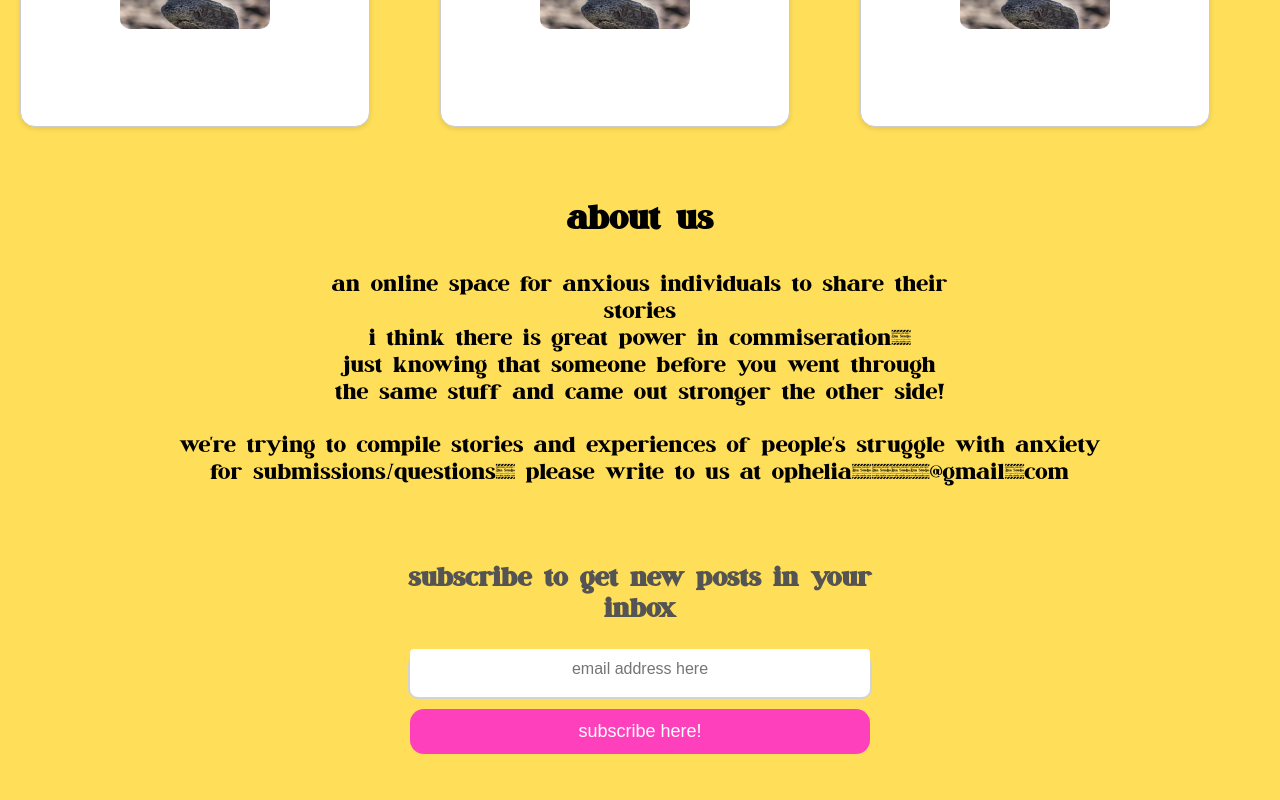
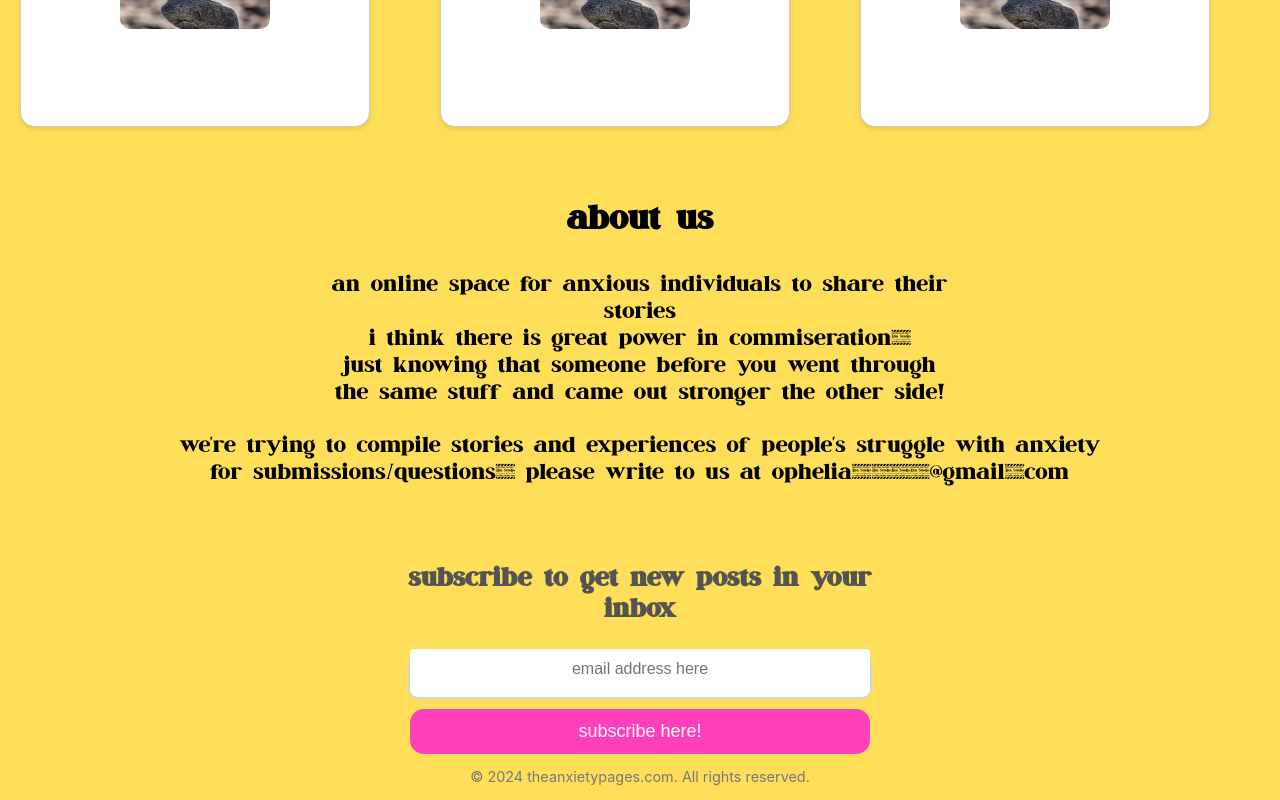
Before and after one commit to kets99/theanxietypages, a React (Create React App) app: page / in a window 1280 px wide. Shown: the part 748-1548 px from the top of the page. Before the commit the page ends 1502 px from the top, so only its background shows below. Built offline with nearby package versions, Linux system fonts and the light colour scheme; a web font is replaced by a local one.

Commit message:
Update Home.js

```diff
--- a/src/components/Home.js
+++ b/src/components/Home.js
@@ -71,6 +71,11 @@ const Home = () => {
 			</form>
 		</div>
 
+
+			  <footer>
+                <p>© 2024 theanxietypages.com. All rights reserved.</p>
+            </footer>
+
 		</>
     );
 };
```
